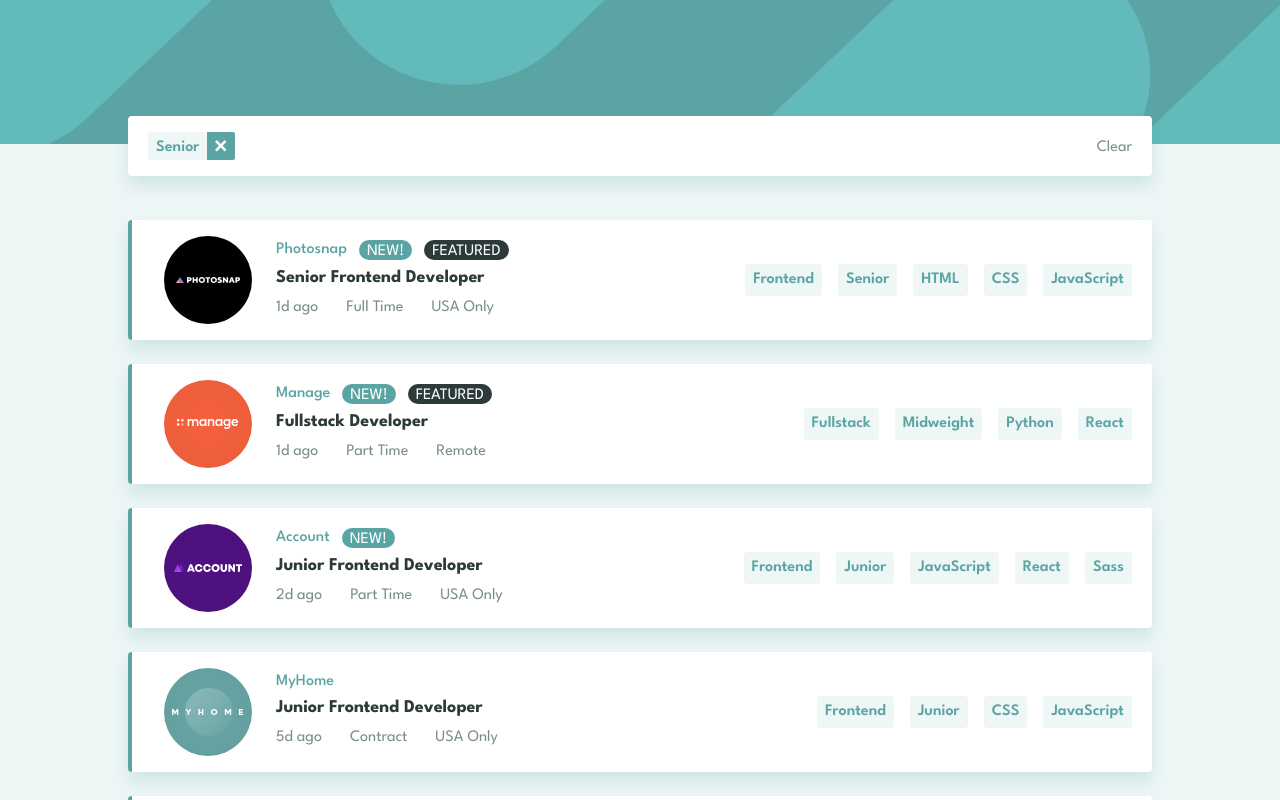
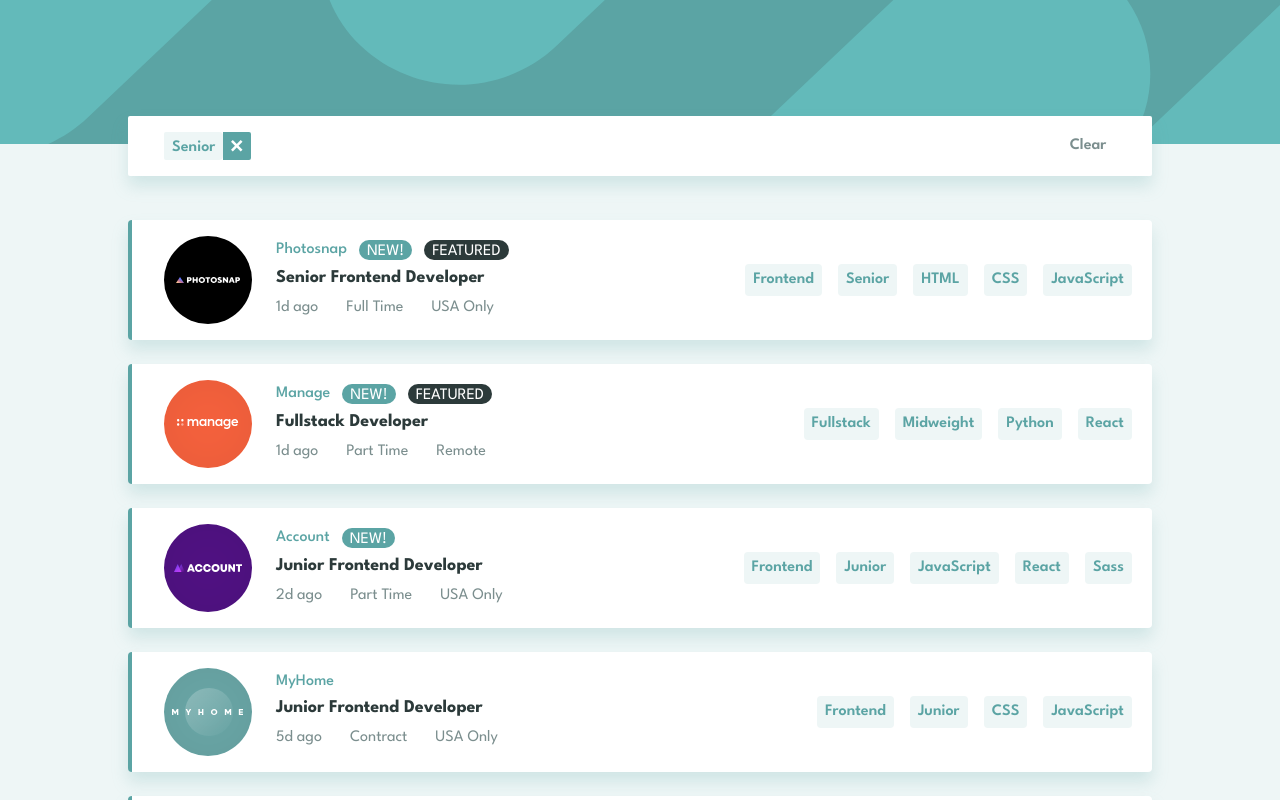
Before and after one commit to aweliego/job-listings, a React (Vite) app: page / in a window 1280 px wide. Both pictures are taken after a click on the button "Senior". Shown: the top 800 px of the page. Built offline with nearby package versions, Linux system fonts and the light colour scheme.

Commit message:
Refactor search bar with css grid to fix overlapping of filter tags with clear btn

```diff
--- a/src/components/FilterTag.tsx
+++ b/src/components/FilterTag.tsx
@@ -8,13 +8,13 @@ type FilterTagProps = {
 const FilterTag: React.FC<FilterTagProps> = ({ title }) => {
 
     return (
-        <>
+        <div className='flex flex-nowrap'>
             <span className='filter mr-0 rounded-l-sm px-2 py-1 h-7'>
                 {title}
             </span>
             <img src={RemoveIcon} alt="remove filter"
                 className='inline-block font-semibold text-white bg-cyan-primary hover:bg-cyan-very-dark rounded-r-sm ml-0 mr-3 px-2 py-2 h-7 cursor-pointer' />
-        </>
+        </div>
     )
 }
 
--- a/src/components/SearchBar.tsx
+++ b/src/components/SearchBar.tsx
@@ -9,12 +9,13 @@ type SearchBarProps = {
 const SearchBar: React.FC<SearchBarProps> = ({ filters, setFilters }) => {
 
     return (
-        <div className='-translate-y-7 relative w-11/12 sm:w-4/5 mx-auto block'>
-            <div className='flex flex-wrap gap-y-3 rounded drop-shadow-lg outline-none p-4 bg-white'>
+        <div className='grid grid-cols-8 -translate-y-7 w-11/12 sm:w-4/5 mx-auto drop-shadow-lg'>
+            <div className='col-span-6 md:col-span-7 xs:col-span-6 flex flex-wrap gap-y-3 rounded-l-sm p-4 md:pl-8 bg-white'>
                 {filters.map(filter => <FilterTag title={filter} />)}
             </div>
-            <button type='button' onClick={() => setFilters([])} className='absolute top-5 right-5 text-cyan-dark hover:text-cyan-primary hover:underline'>Clear</button>
-        </div >
+            <button type='button' onClick={() => setFilters([])}
+                className='col-span-2 md:col-span-1 text-cyan-dark hover:text-cyan-primary hover:underline font-semibold rounded-r-sm bg-white '>Clear</button>
+        </div>
     )
 }
 
--- a/src/styles.css
+++ b/src/styles.css
@@ -10,6 +10,6 @@
   }
 
   .filter {
-    @apply font-semibold text-cyan-primary hover:text-white bg-cyan-filter-color hover:bg-cyan-primary mx-1 px-2 py-1 rounded;
+    @apply font-semibold text-cyan-primary bg-cyan-filter-color mx-1 px-2 py-1 rounded;
   }
 }
```
